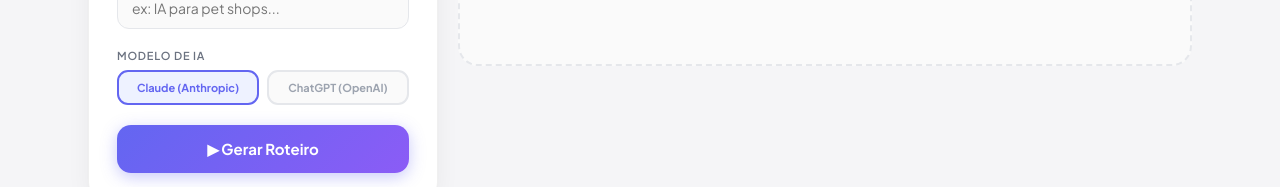
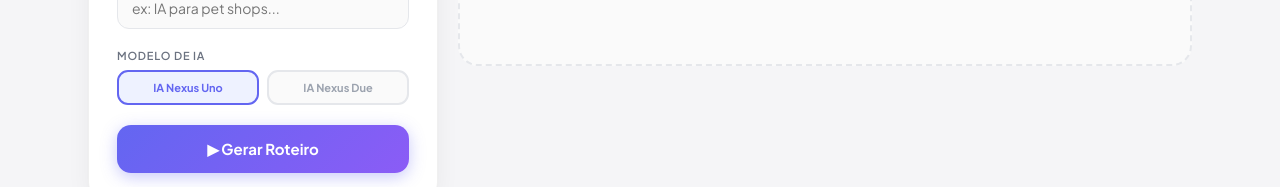
Before and after one commit to bissolilucas/nexusia, a React (Vite) app: page / in a window 1280 px wide. Shown: the part 459-646 px from the top of the page. Built offline with nearby package versions, Linux system fonts and the light colour scheme.

Commit message:
Update App.jsx

```diff
--- a/src/App.jsx
+++ b/src/App.jsx
@@ -337,7 +337,7 @@ try {
                 )}
                 <Label>Modelo de IA</Label>
                 <div style={{ display: "flex", gap: 8, marginBottom: 20 }}>
-                {[["claude", "Claude (Anthropic)"], ["openai", "ChatGPT (OpenAI)"]].map(([id, label]) => (
+                {[["claude", "IA Nexus Uno"], ["openai", "IA Nexus Due"]].map(([id, label]) => (
                 <button key={id} onClick={() => setProvider(id)} style={{ flex: 1, padding: "9px 0", borderRadius: 11, border: `2px solid ${provider === id ? "#6366f1" : "#e5e7eb"}`, background: provider === id ? "#eef2ff" : "#fafafa", color: provider === id ? "#6366f1" : "#9ca3af", fontFamily: "'Plus Jakarta Sans',sans-serif", fontWeight: 700, fontSize: 11, cursor: "pointer", transition: "all .15s" }}>{label}</button>
                  ))}
                </div>
```
